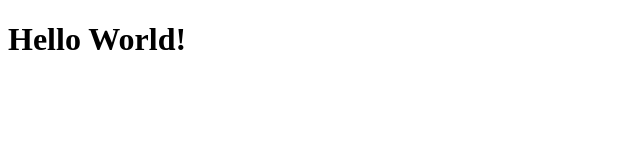
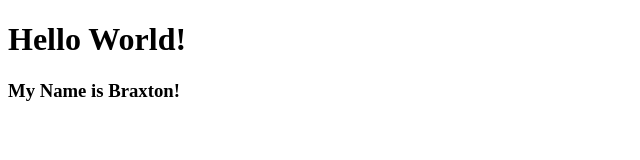
Before and after one commit to BraxtonQuintero/kekambas-102_hello_world, a plain HTML site: page index.html in a window 1280 px wide. Shown: the whole page, without its empty margins (0-640 px from the left). Drawn offline with Linux system fonts and the light colour scheme.

Commit message:
added another header

```diff
--- a/index.html
+++ b/index.html
@@ -9,5 +9,7 @@
 <body>
     <h1>Hello World!</h1>
     <!-- This is a note (ctrl /) -->
+
+    <h3>My Name is Braxton!</h3>
 </body>
 </html>
```
